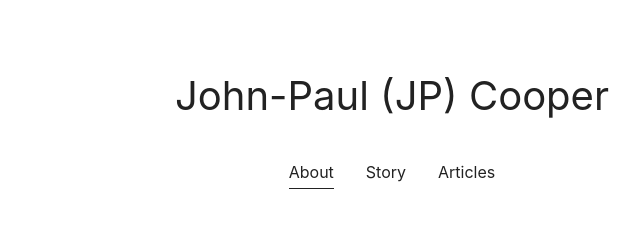
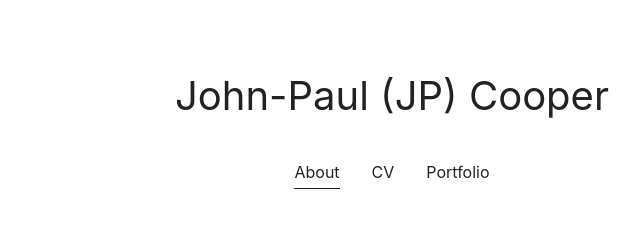
Before and after one commit to cooperjp/cooperjp.github.io, an Astro site: page / in a window 1280 px wide. Shown: the top 250 px of the page, 248-888 px from the left. Built offline with nearby package versions, Linux system fonts and the light colour scheme; Astro itself is replaced by a stand-in of ours.

Commit message:
Update Layout.astro

```diff
--- a/src/layouts/Layout.astro
+++ b/src/layouts/Layout.astro
@@ -95,11 +95,11 @@ const { title, currentPage } = Astro.props;
 				<a href="/" class={currentPage === 'about' ? 'active' : ''}>
 					About
 				</a>
-				<a href="/story" class={currentPage === 'story' ? 'active' : ''}>
-					Story
+				<a href="/cv" class={currentPage === 'CV' ? 'active' : ''}>
+					CV
 				</a>
-				<a href="/articles" class={currentPage === 'articles' ? 'active' : ''}>
-					Articles
+				<a href="/portfolio" class={currentPage === 'portfolio' ? 'active' : ''}>
+					Portfolio
 				</a>
 			</nav>
 		</header>
```
